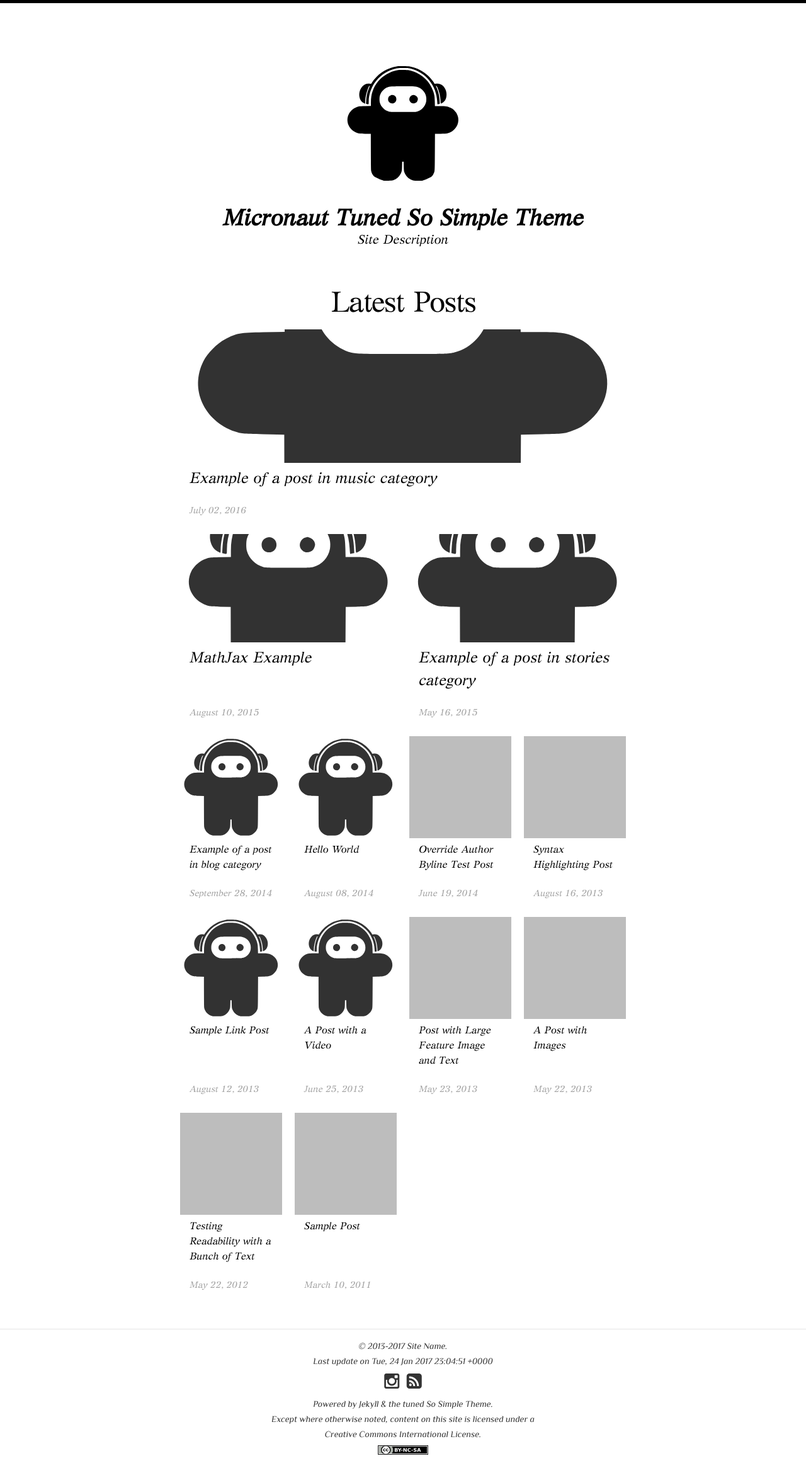
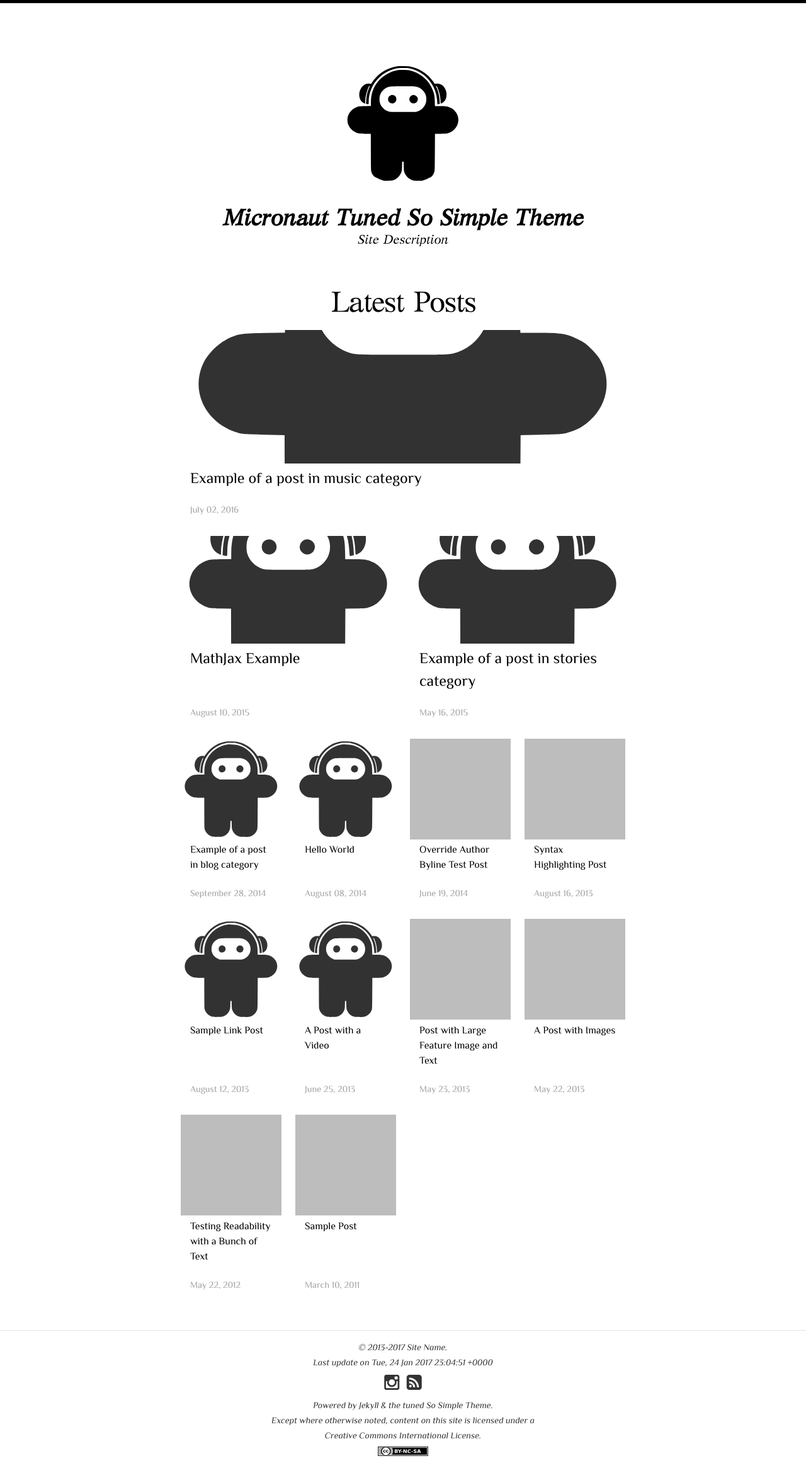
Before and after one commit to TheMicronaut/micronaut-theme, a Jekyll site: the page built from newindex.html, in a window 1280 px wide. Shown: the whole page at 63% size. Built offline with Jekyll 4.4.1, drawn with Linux system fonts in a browser that asks for light colours; nearby versions of some CDN libraries.

Commit message:
improve newindex fonts

```diff
--- a/_sass/_postlist.scss
+++ b/_sass/_postlist.scss
@@ -2,7 +2,7 @@ $leading: 1.5rem;
 $zIndex-4: 400;
 $zIndex-4--post-wrapper: $zIndex-4;
 $zIndex-4--posts-wrapper: $zIndex-4;
-$title-secondary-font: $heading-font;
+$title-secondary-font: $alt-font;
 $screen-sm:                  768px !default;
 $screen-sm-min:              $screen-sm !default;
 $screen-xs-max:              ($screen-sm-min - 1) !default;
@@ -107,10 +107,11 @@ $gray-lighter:          lighten(#000, 93.5%) !default; // #eee
     background: $white;
     width: 100%;
     padding-bottom: 2*$leading;
-
+    border: 1px solid #fff;
     &:hover {
-        -webkit-filter: drop-shadow(1px 1px 2px rgba(140, 140, 140, 0.8));
-        filter: drop-shadow(1px 1px 2px rgba(140, 140, 140, 0.8));
+        -webkit-filter: drop-shadow(3px 3px 3px rgba(140,140,140,0.5));
+        filter: drop-shadow(3px 3px 3px rgba(140,140,140,0.5));
+        border: 1px solid #aaa;
     }
   }
 
```
